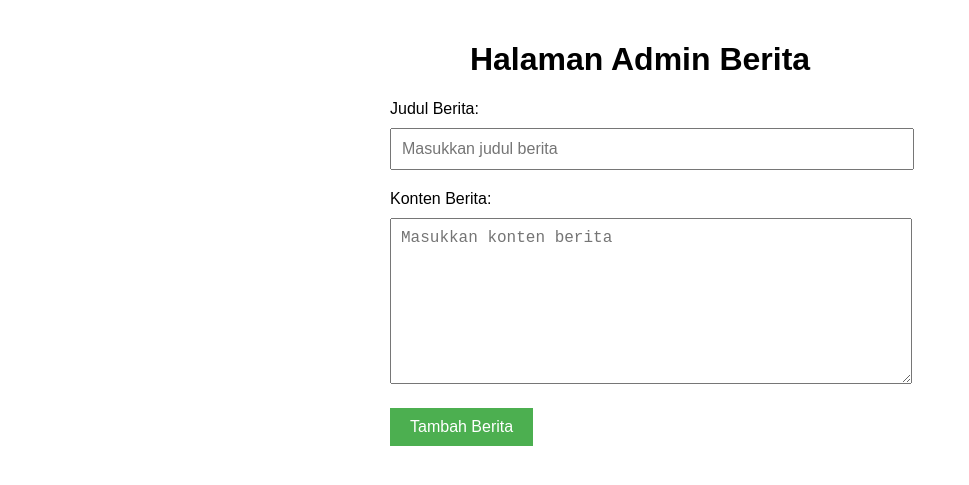
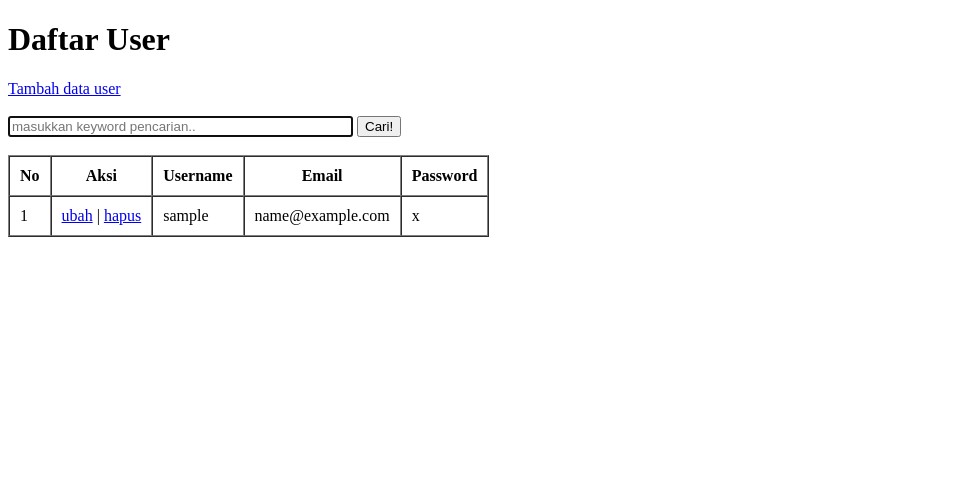
Before and after one commit to IlmanHanifa/pw2023_223040165, a PHP site: page /admin.php in a window 1280 px wide. Shown: the top 485 px of the page, without its empty margins (0-969 px from the left). Run offline with PHP 8.4, Linux system fonts and the light colour scheme; tables that the repository leaves empty or names only in its code hold one stand-in row (Sample ...).

Commit message:
mengumpulkan tubes

```diff
--- a/tubes/admin.php
+++ b/tubes/admin.php
@@ -1,63 +1,58 @@
+<?php
+require 'function.php';
+$user = query("SELECT * FROM datalogin");
+
+
+?>
 <!DOCTYPE html>
 <html>
 
 <head>
-    <title>Halaman Admin Berita</title>
-    <style>
-        /* CSS untuk tampilan halaman */
-        body {
-            font-family: Arial, sans-serif;
-            margin: 0;
-            padding: 20px;
-        }
-
-        h1 {
-            text-align: center;
-        }
-
-        .news-form {
-            max-width: 500px;
-            margin: 0 auto;
-        }
-
-        .news-form label {
-            display: block;
-            margin-bottom: 10px;
-        }
-
-        .news-form input[type="text"],
-        .news-form textarea {
-            width: 100%;
-            padding: 10px;
-            font-size: 16px;
-            margin-bottom: 20px;
-        }
-
-        .news-form button {
-            padding: 10px 20px;
-            font-size: 16px;
-            background-color: #4CAF50;
-            color: #fff;
-            border: none;
-            cursor: pointer;
-        }
-    </style>
+    <title>Halaman Admin</title>
 </head>
 
 <body>
-    <h1>Halaman Admin Berita</h1>
 
-    <div class="news-form">
-        <form>
-            <label for="title">Judul Berita:</label>
-            <input type="text" id="title" name="title" placeholder="Masukkan judul berita" required>
+    <h1>Daftar User</h1>
 
-            <label for="content">Konten Berita:</label>
-            <textarea id="content" name="content" rows="8" placeholder="Masukkan konten berita" required></textarea>
+    <a href="tambah.php">Tambah data user</a>
+    <br><br>
 
-            <button type="submit">Tambah Berita</button>
-        </form>
-    </div>
+    <form action="" method="post">
+
+        <input type="text" name="keyword" size="40" autofocus placeholder="masukkan keyword pencarian.." autocomplete="off">
+        <button type="submit" name="cari">Cari!</button>
+
+    </form>
+
+    <br>
+    <table border="1" cellpadding="10" cellspacing="0">
+
+        <tr>
+            <th>No</th>
+            <th>Aksi</th>
+            <th>Username</th>
+            <th>Email</th>
+            <th>Password</th>
+        </tr>
+
+        <?php $i = 1; ?>
+        <?php foreach ($user as $row) : ?>
+            <tr>
+                <td><?= $i; ?></td>
+                <td>
+                    <a href="ubah.php?id=<?= $row["id"]; ?>">ubah</a> |
+                    <a href="hapus.php?id=<?= $row["id"]; ?>" onclick="return confirm('yakin?');">hapus</a>
+                </td>
+                <td><?= $row["username"]; ?></td>
+                <td><?= $row["email"]; ?></td>
+                <td><?= $row["password"]; ?></td>
+            </tr>
+            <?php $i++; ?>
+        <?php endforeach; ?>
+
+    </table>
+
 </body>
 
 </html>
--- a/tubes/view/partials/header.php
+++ b/tubes/view/partials/header.php
@@ -5,7 +5,7 @@
      <a href="/pw2023_223040165/tubes/index.php">Home</a>
      <a href="/pw2023_223040165/tubes/view/about.php">About</a>
      <a href="login.php">Login</a>
-     <a href="../../admin.php">Admin</a>
+     <a href="/pw2023_223040165/tubes/admin.php">Admin</a>
    </div>
 
    <div class="navbar-extra">
```
Also changed, not shown: tubes/function.php (added, +13 -0 lines).
